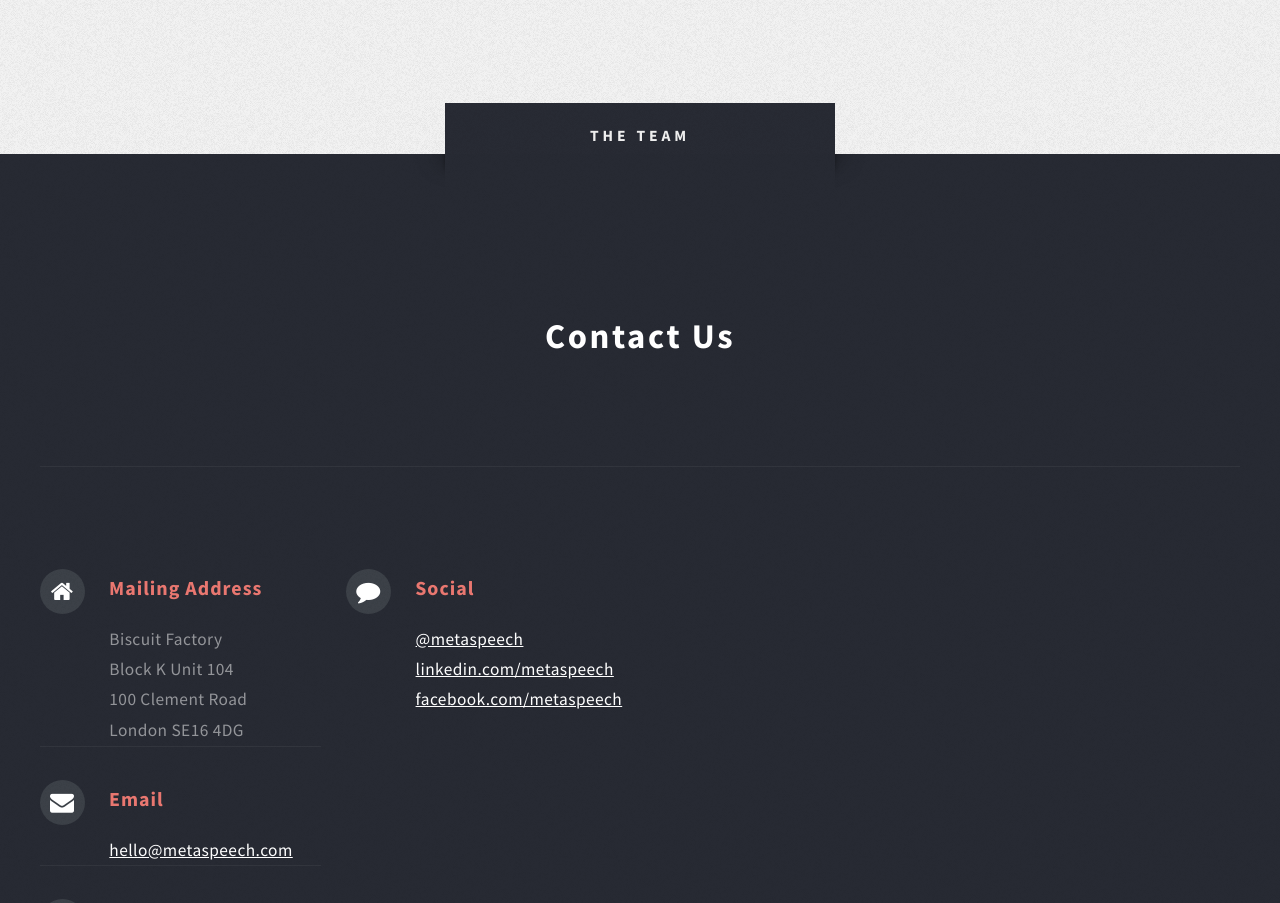
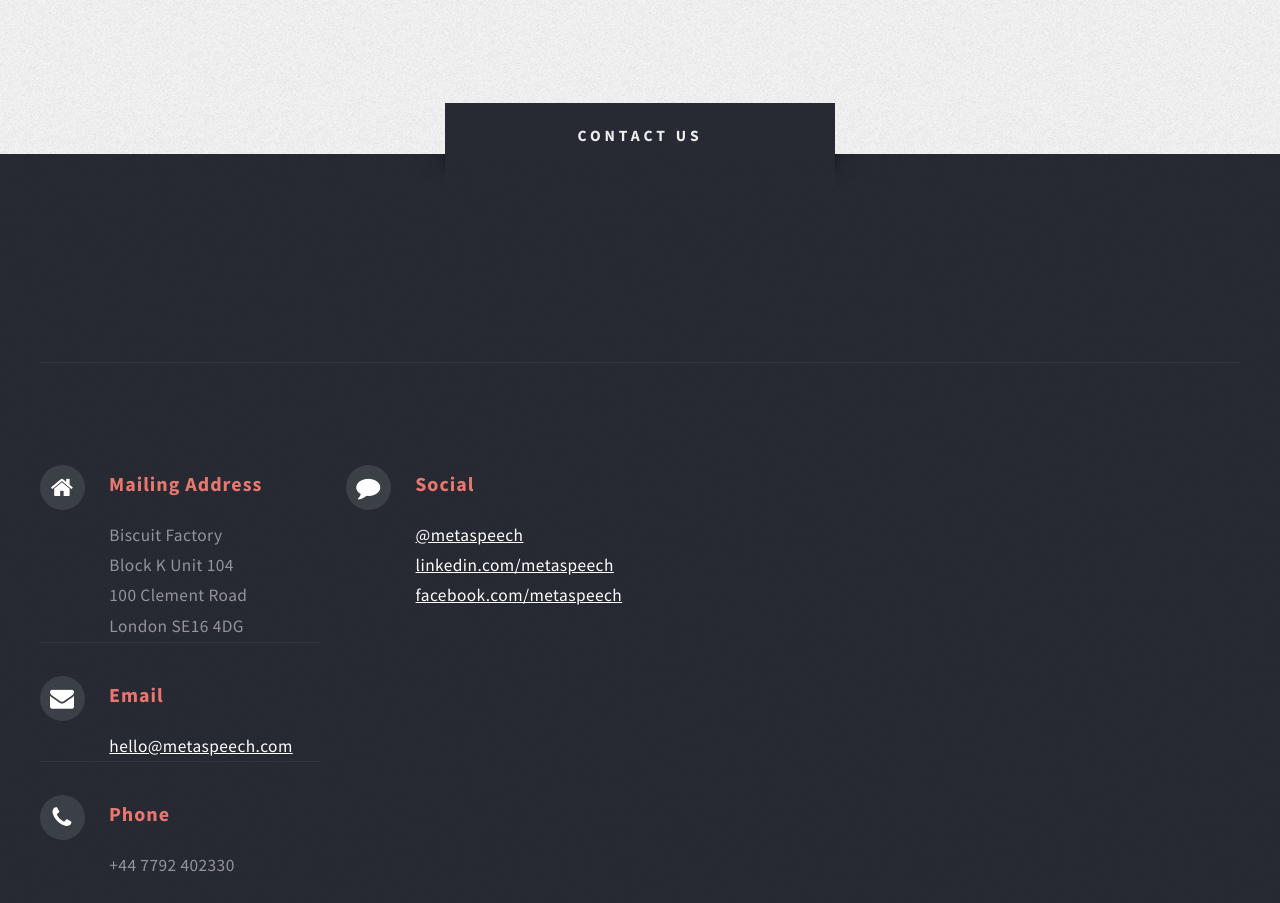
Before and after one commit to Emmazangs/metaspeech, a plain HTML site: page index.html in a window 1280 px wide. Shown: the part 1828-2731 px from the top of the page. Drawn offline with Linux system fonts and the light colour scheme.

Commit message:
Footer
removed header

```diff
--- a/index.html
+++ b/index.html
@@ -113,12 +113,9 @@
 			</div>
 <!-- Footer -->
 			<div id="about" class="wrapper">
-				<div class="title">The Team</div>
+				<div class="title">Contact Us</div>
 				<div id="footer" class="container">
-					<header class="style1">
-						<h2>Contact Us</h2>
 
-					</header>
 					<hr />
 					<div class="row 150%">
 						<div class="6u">
```
